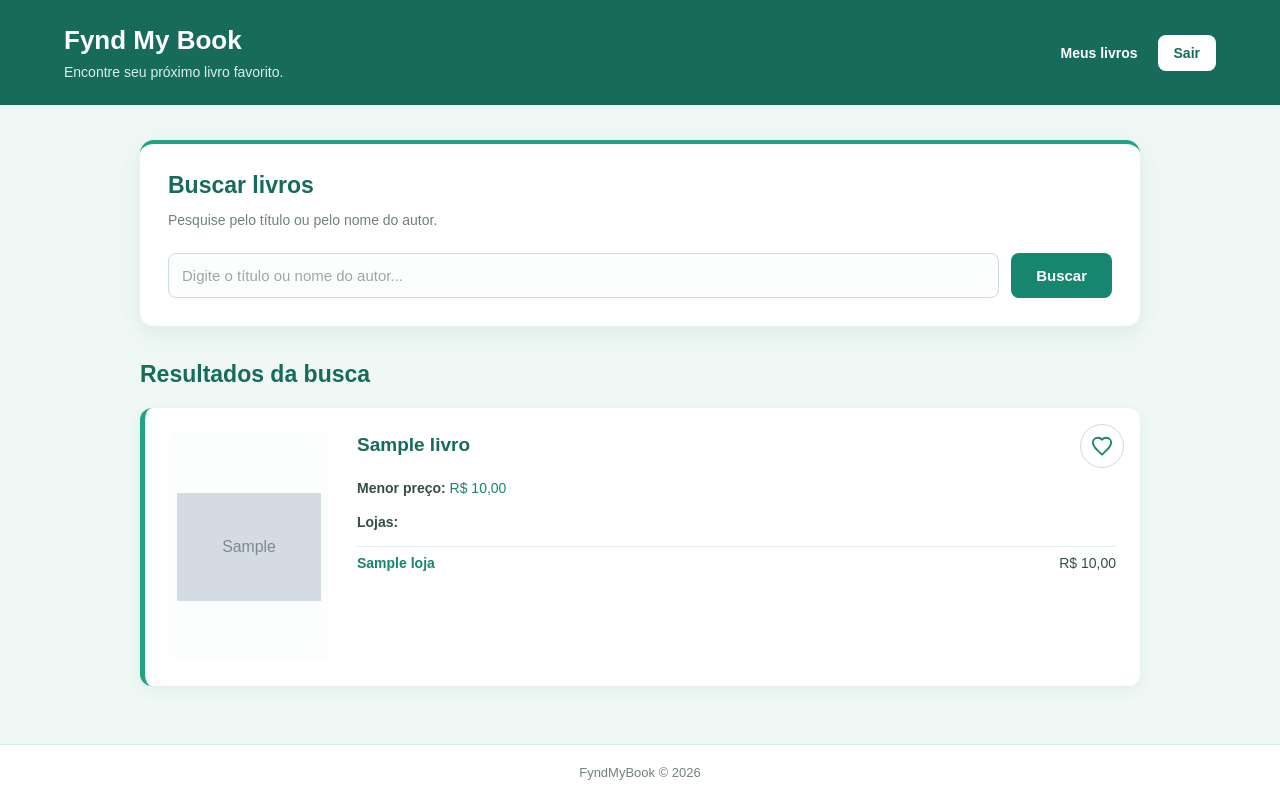
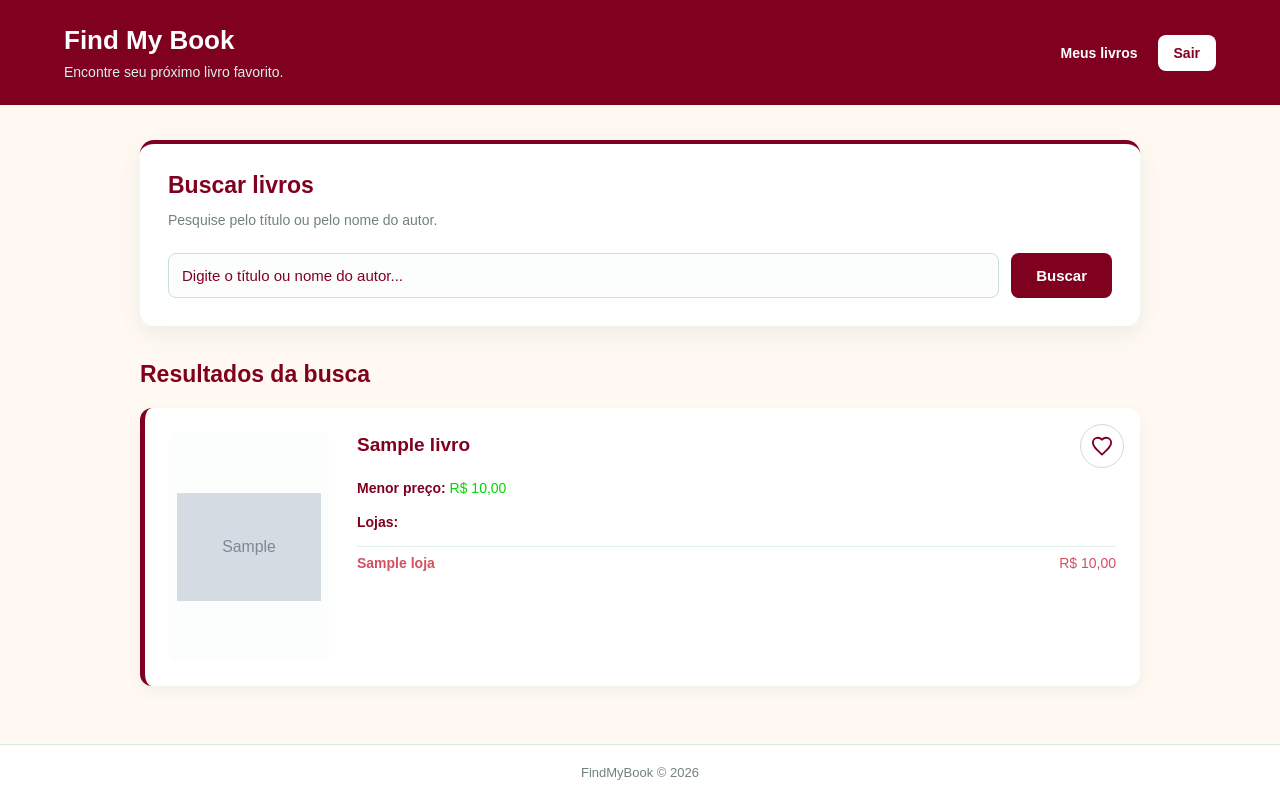
Before and after one commit to AndreynaM0/FindMyBook, a Flask app: template templates/busca_livro.html in a window 1280 px wide. Run offline with Flask 3, Linux system fonts and the light colour scheme; tables that the repository leaves empty hold one stand-in row (values such as "Sample post"); the template is opened without the code that fills it: values that come from a table or form of the project are taken from there, most other values are stand-ins (such as "Sample title", 1, 10 or a date in 2020); grey boxes marked "Sample" are stand-in pictures.

Commit message:
Correção de cores

```diff
--- a/static/busca_livros.css
+++ b/static/busca_livros.css
@@ -6,7 +6,7 @@
 
 body {
     font-family: Arial, sans-serif;
-    background-color: #eff8f5;
+    background-color: #FFF9F2;
     color: #243b36;
     min-height: 100vh;
     display: flex;
@@ -14,7 +14,7 @@ body {
 }
 
 .cabecalho {
-    background-color: #176b5b;
+    background-color: #800020;
     color: white;
     padding: 25px 5%;
 }
@@ -63,7 +63,7 @@ body {
 
 .menu .link-logout {
     background-color: white;
-    color: #176b5b;
+    color: #800020;
     padding: 10px 16px;
     border: none;
     border-radius: 8px;
@@ -91,13 +91,13 @@ body {
     background-color: #ffffff;
     padding: 28px;
     border-radius: 14px;
-    border-top: 4px solid #20a486;
+    border-top: 4px solid #800020;
     box-shadow: 0 8px 25px rgba(29, 87, 72, 0.08);
     margin-bottom: 35px;
 }
 
 .area-busca h2 {
-    color: #176b5b;
+    color: #800020;
     margin-bottom: 10px;
     font-size: 23px;
 }
@@ -128,18 +128,18 @@ body {
 }
 
 .area-busca input::placeholder {
-    color: #9aa9a3;
+    color: #800020;
 }
 
 .area-busca input:focus {
-    border-color: #20a486;
+    border-color: #800020;
     box-shadow: 0 0 0 3px rgba(32, 164, 134, 0.14);
 }
 
 
 .area-busca button {
     padding: 13px 25px;
-    background-color: #16866e;
+    background-color: #800020;
     color: white;
     border: none;
     border-radius: 8px;
@@ -150,7 +150,7 @@ body {
 }
 
 .area-busca button:hover {
-    background-color: #106b58;
+    background-color: #800020;
 }
 
 .area-busca button:active {
@@ -159,7 +159,7 @@ body {
 
 
 .resultados h2 {
-    color: #176b5b;
+    color: #800020;
     font-size: 23px;
     margin-bottom: 20px;
 }
@@ -178,7 +178,7 @@ body {
     background-color: #ffffff;
     padding: 24px;
     border-radius: 12px;
-    border-left: 5px solid #20a486;
+    border-left: 5px solid #800020;
     box-shadow: 0 5px 15px rgba(29, 87, 72, 0.06);
     overflow-wrap: anywhere;
     transition: transform 0.2s, box-shadow 0.2s;
@@ -190,7 +190,7 @@ body {
 }
 
 .card-livro h3 {
-    color: #176b5b;
+    color: #800020;
     font-size: 19px;
     line-height: 1.4;
     margin-bottom: 18px;
@@ -200,11 +200,11 @@ body {
     font-size: 14px;
     line-height: 1.6;
     margin-bottom: 12px;
-    color: #71827d;
+    color: #800020;
 }
 
 .card-livro strong {
-    color: #344e47;
+    color: #800020;
 }
 
 .capa-livro {
@@ -231,7 +231,7 @@ body {
 }
 
 .card-livro .preco-minimo {
-    color: #16866e;
+    color: #00d600;
 }
 
 .lista-lojas {
@@ -250,7 +250,7 @@ body {
 }
 
 .lista-lojas a {
-    color: #16866e;
+    color: #D45060;
     font-weight: bold;
     text-decoration: none;
 }
@@ -260,7 +260,7 @@ body {
 }
 
 .lista-lojas span {
-    color: #344e47;
+    color: #D45060;
     white-space: nowrap;
 }
 
@@ -268,8 +268,8 @@ body {
     background-color: #ffffff;
     padding: 25px;
     border-radius: 10px;
-    border-left: 4px solid #20a486;
-    color: #71827d;
+    border-left: 4px solid #800020;
+    color: #800020;
     text-align: center;
     line-height: 1.6;
     box-shadow: 0 5px 15px rgba(29, 87, 72, 0.05);
@@ -289,13 +289,13 @@ body {
 }
 
 .saudacao h2 {
-    color: #176b5b;
+    color: #800020;
     font-size: 28px;
     margin-bottom: 8px;
 }
 
 .sem-resultados a {
-    color: #16866e;
+    color: #800020;
     font-weight: bold;
 }
 
@@ -321,7 +321,7 @@ body {
 
 .btn-favorito svg {
     fill: none;
-    stroke: #16866e;
+    stroke: #800020;
     stroke-width: 2;
     transition: fill 0.2s, stroke 0.2s;
 }
--- a/templates/busca_livro.html
+++ b/templates/busca_livro.html
@@ -16,7 +16,7 @@
  <header class="cabecalho">
     <div class="cabecalho-conteudo">
         <div class="titulo-site">
-            <h1>Fynd My Book</h1>
+            <h1>Find My Book</h1>
             <p>Encontre seu próximo livro favorito.</p>
         </div>
 
@@ -87,7 +87,7 @@
     </main>
 
     <footer class="rodape">
-        <p>FyndMyBook &copy; 2026</p>
+        <p>FindMyBook &copy; 2026</p>
     </footer>
 <script src="{{ url_for('static', filename='favoritos.js') }}"></script>
 </body>
--- a/templates/perfil.html
+++ b/templates/perfil.html
@@ -16,7 +16,7 @@
     <div class="cabecalho-conteudo">
 
         <div class="titulo-site">
-            <h1>Fynd My Book</h1>
+            <h1>Find My Book</h1>
             <p>Encontre seu próximo livro favorito.</p>
         </div>
 
@@ -60,7 +60,7 @@
 </main>
 
 <footer class="rodape">
-    <p>FyndMyBook &copy; 2026</p>
+    <p>FindMyBook &copy; 2026</p>
 </footer>
 <script src="{{ url_for('static', filename='favoritos.js') }}"></script>
 </body>
```
Also changed, not shown: static/cadastro_usuario.css (+11 -11 lines), static/login.css (+13 -28 lines).
